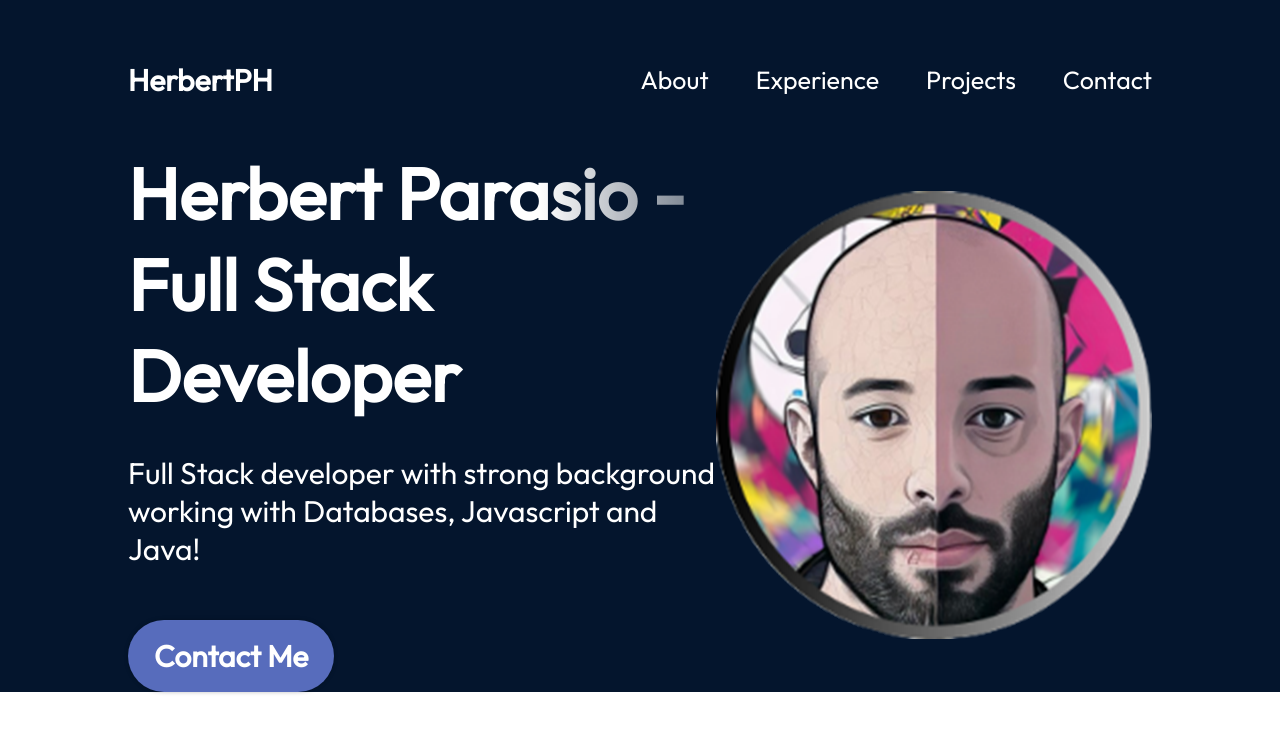
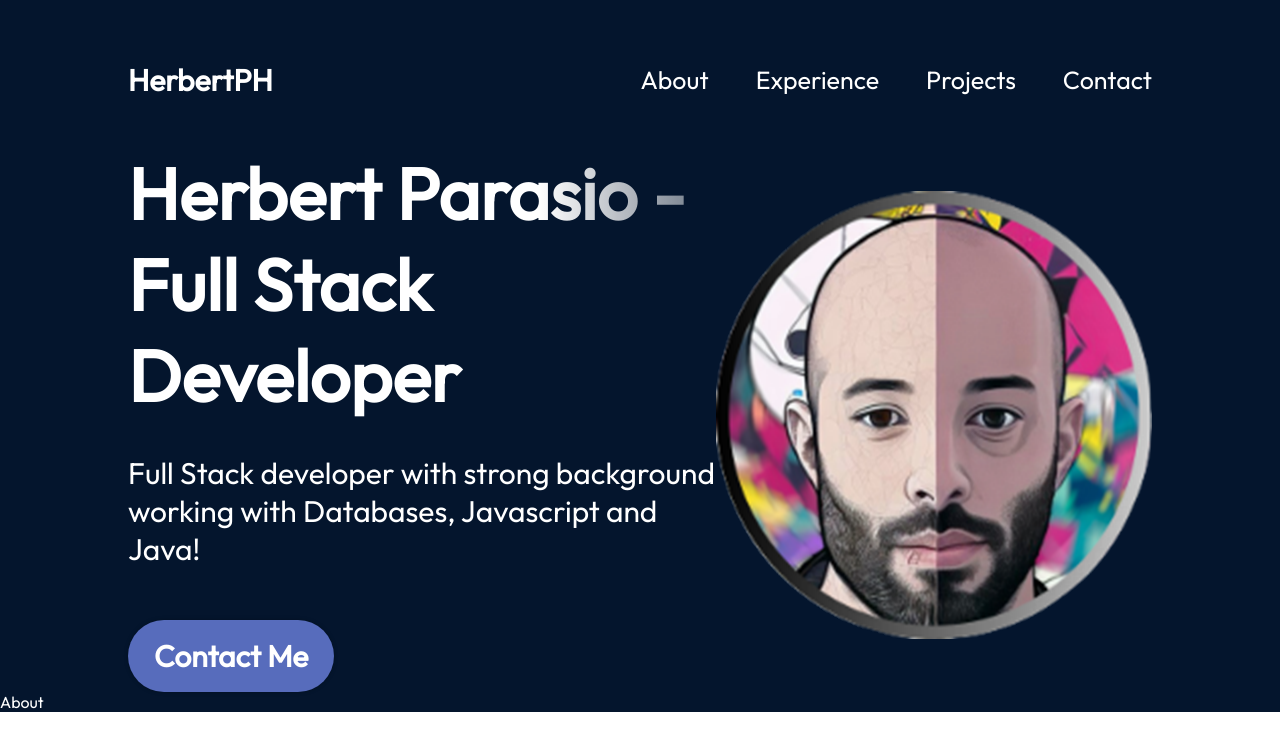
Before and after one commit to Herbertph/portfolio, a React (Vite) app in the folder react-portfolio/: page / in a window 1280 px wide. Shown: the top 750 px of the page. Built offline with nearby package versions, Linux system fonts and the light colour scheme.

Commit message:
Started about section

```diff
--- a/react-portfolio/src/App.jsx
+++ b/react-portfolio/src/App.jsx
@@ -1,12 +1,14 @@
 import styles from './App.module.css'
 import { Navbar } from './components/Navbar/Navbar'
 import { Hero } from './components/Hero/Hero'
+import { About } from './components/About/About'
 
 function App() {
   return (
   <div className={styles.App}>
   <Navbar />
   <Hero/>
+  <About/>
   </div>
   )
 }
--- /dev/null
+++ b/react-portfolio/src/components/About/About.jsx
@@ -0,0 +1,5 @@
+import React from 'react';
+
+export const About = () => {
+    return <div>About</div>;
+};
```
Also changed, not shown: react-portfolio/src/components/About/About.module.css (added).
